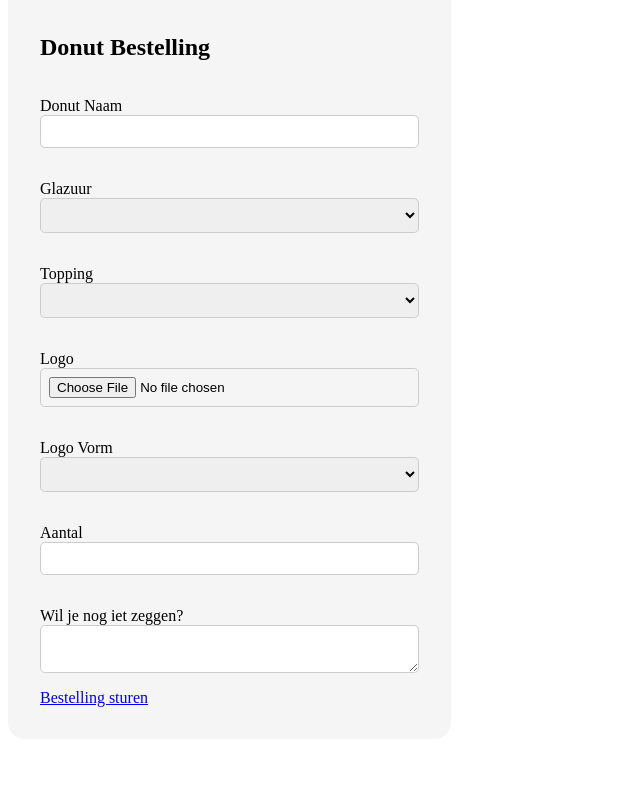
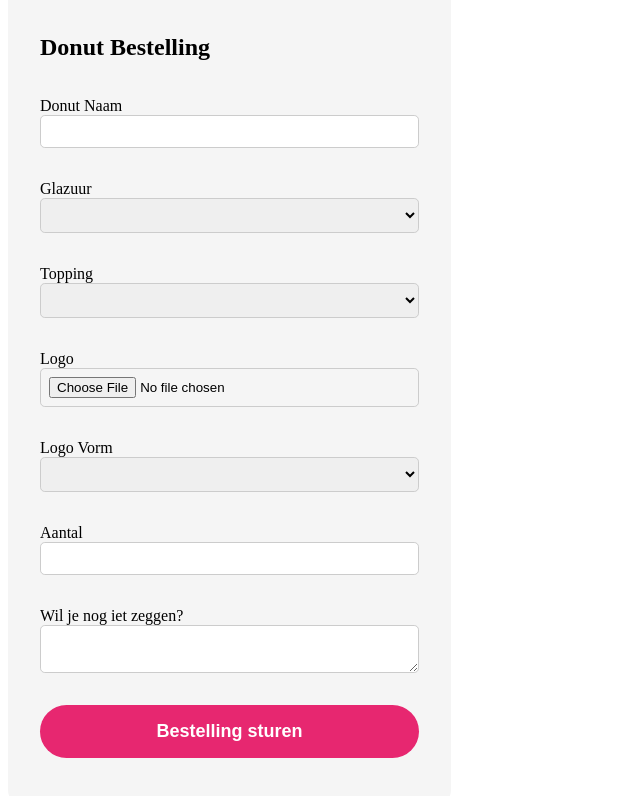
Before and after one commit to ZienabAlr/DonutelloFronVue, a Vue app in the folder Donutello/: page / in a window 1280 px wide. Shown: the part 512-1308 px from the top of the page, without its empty margins (0-640 px from the left). Before the commit the page ends 1283 px from the top, so only its background shows below. Built offline with nearby package versions, Linux system fonts and the light colour scheme.

Commit message:
style: style added to button

```diff
--- a/Donutello/src/components/DonutOrder.vue
+++ b/Donutello/src/components/DonutOrder.vue
@@ -92,7 +92,9 @@ import {onMounted, reactive, ref} from 'vue';
 
     </div>
 
-    <a href="#">Bestelling sturen</a>
+
+    <button class ="btn" @click.prevent="postMessage">Bestelling sturen</button>
+
  </div>
 </template>
 
@@ -131,4 +133,17 @@ input, select, textarea {
     outline: none;
 }
 
+.btn {
+    color: #fff;
+    font-weight: 600;
+    font-family:  'Nunito', sans-serif;
+    font-size: large;
+    background-color: #E72770;
+    border: 0;
+    border-radius: 2rem;
+    padding: 1rem 0;
+    margin: 1rem 0;
+    cursor: pointer;
+}
+
 </style>
```
